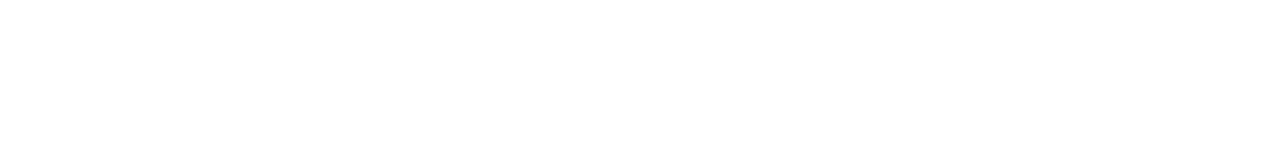
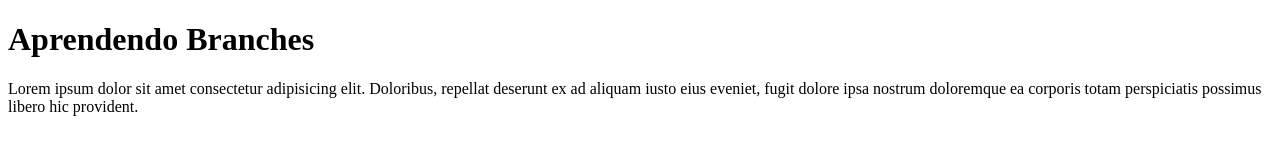
Before and after one commit to ArthurBarcala/aula4-branches, a plain HTML site: page index.html in a window 1280 px wide. Drawn offline with Linux system fonts and the light colour scheme.

Commit message:
conteudo

```diff
--- a/index.html
+++ b/index.html
@@ -4,9 +4,14 @@
     <meta charset="UTF-8">
     <meta http-equiv="X-UA-Compatible" content="IE=edge">
     <meta name="viewport" content="width=device-width, initial-scale=1.0">
-    <title>Document</title>
+    <title>Branches</title>
 </head>
 <body>
-
+    <main>
+        <h1>Aprendendo Branches</h1>
+            <p>
+                Lorem ipsum dolor sit amet consectetur adipisicing elit. Doloribus, repellat deserunt ex ad aliquam iusto eius eveniet, fugit dolore ipsa nostrum doloremque ea corporis totam perspiciatis possimus libero hic provident.
+            </p>
+    </main>
 </body>
 </html>
```
